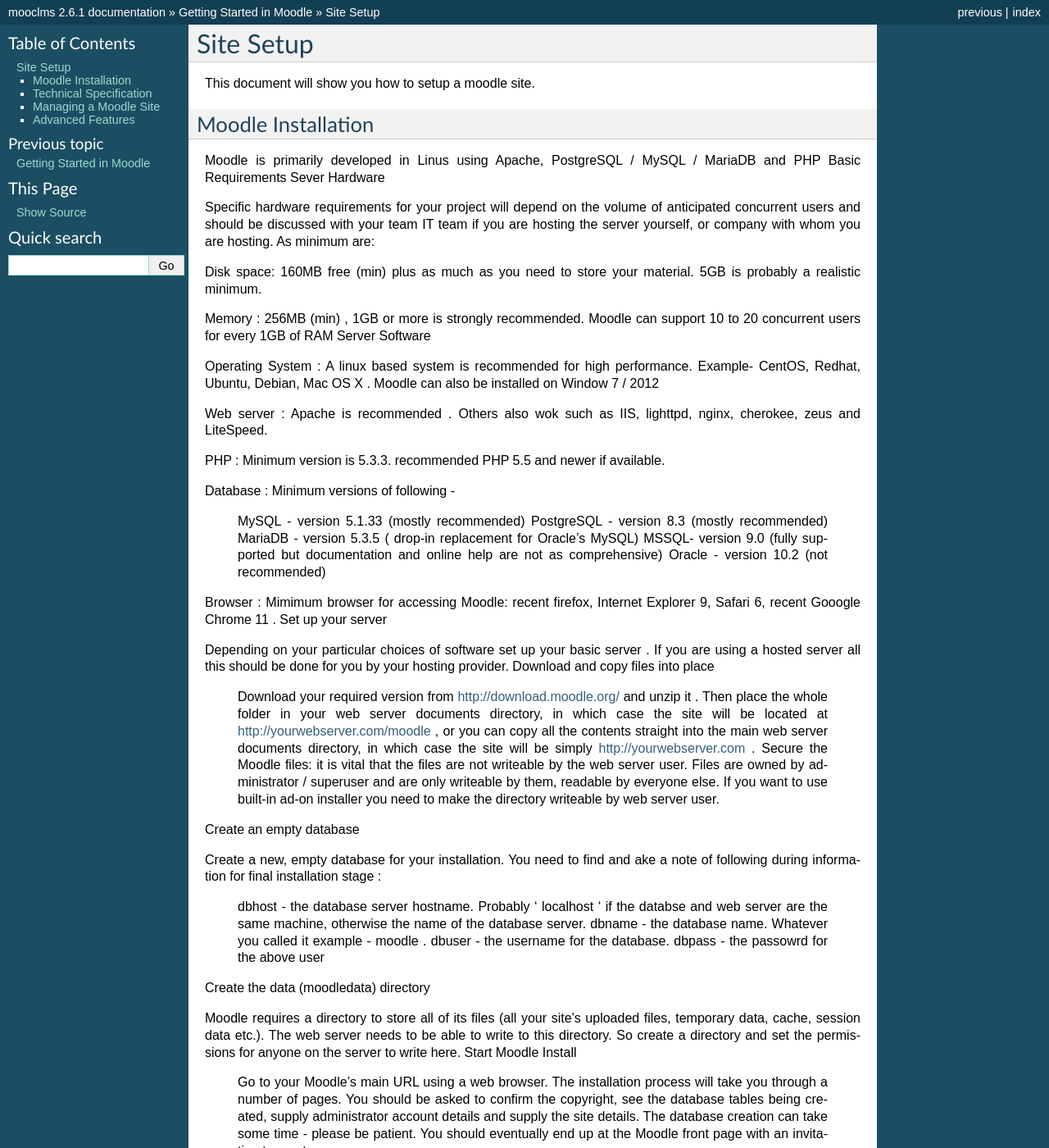
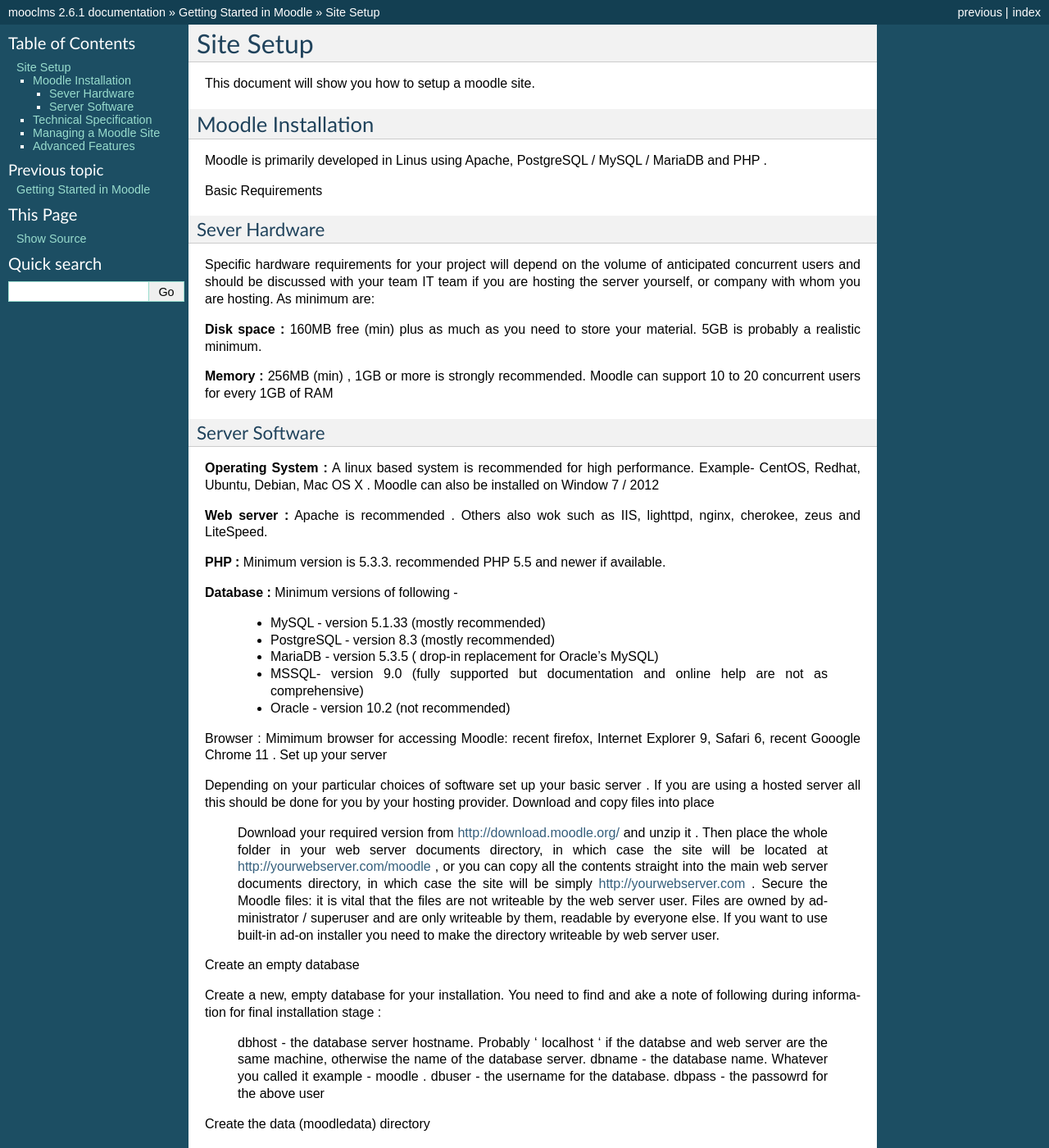
Before and after one commit to christiansteier/mooclms, a Sphinx documentation site: the page built from docs/source/site_setup.rst, in a window 1280 px wide and 1400 px high. Shown: the whole window at 82% size. Built offline with Sphinx 7.4.7, drawn with Linux system fonts in a browser that asks for light colours; pages that are not in the unit, such as notebooks, are missing from menus.

Commit message:
Update site_setup.rst

```diff
--- a/docs/source/site_setup.rst
+++ b/docs/source/site_setup.rst
@@ -5,30 +5,35 @@
 
 Moodle Installation
 -------------------
-Moodle is primarily developed in Linus using Apache, PostgreSQL / MySQL / MariaDB and PHP
+Moodle is primarily developed in Linus using Apache, PostgreSQL / MySQL / MariaDB and PHP .
+
 Basic Requirements
+
 Sever Hardware
+^^^^^^^^^^^^^^
 
 Specific hardware requirements for your project will depend on the volume of anticipated concurrent users and should be discussed with your team IT team if you are hosting the server yourself, or company with whom you are hosting. As minimum are:
 
-Disk space: 160MB free (min) plus as much as you need to store your material. 5GB is probably a realistic minimum.
+**Disk space :** 160MB free (min) plus as much as you need to store your material. 5GB is probably a realistic minimum.
 
-Memory : 256MB (min) , 1GB or more is strongly recommended. Moodle can support 10 to 20 concurrent users for every 1GB of RAM
+**Memory :** 256MB (min) , 1GB or more is strongly recommended. Moodle can support 10 to 20 concurrent users for every 1GB of RAM
+
 Server Software
+^^^^^^^^^^^^^^^^
 
-Operating System : A linux based system is recommended for high performance. Example- CentOS, Redhat, Ubuntu, Debian, Mac OS X . Moodle can also be installed on Window 7 / 2012
+**Operating System :** A linux based system is recommended for high performance. Example- CentOS, Redhat, Ubuntu, Debian, Mac OS X . Moodle can also be installed on Window 7 / 2012
 
-Web server :  Apache is recommended . Others also wok such as IIS, lighttpd, nginx, cherokee, zeus and LiteSpeed.
+**Web server :**  Apache is recommended . Others also wok such as IIS, lighttpd, nginx, cherokee, zeus and LiteSpeed.
 
-PHP : Minimum version is 5.3.3. recommended PHP 5.5 and newer if available.
+**PHP :** Minimum version is 5.3.3. recommended PHP 5.5 and newer if available.
 
-Database : Minimum versions of following -
+**Database :** Minimum versions of following -
 
-    MySQL - version 5.1.33 (mostly recommended)
-    PostgreSQL - version 8.3 (mostly recommended)
-    MariaDB - version 5.3.5 ( drop-in replacement for Oracle's MySQL)
-    MSSQL- version 9.0 (fully supported but documentation and online help are not as comprehensive)
-    Oracle - version 10.2 (not recommended)
+    * MySQL - version 5.1.33 (mostly recommended)
+    * PostgreSQL - version 8.3 (mostly recommended)
+    * MariaDB - version 5.3.5 ( drop-in replacement for Oracle's MySQL)
+    * MSSQL- version 9.0 (fully supported but documentation and online help are not as comprehensive)
+    * Oracle - version 10.2 (not recommended)
 
 Browser : Mimimum browser for accessing Moodle: recent firefox, Internet Explorer 9, Safari 6, recent Gooogle Chrome 11 .
 Set up your server
```
